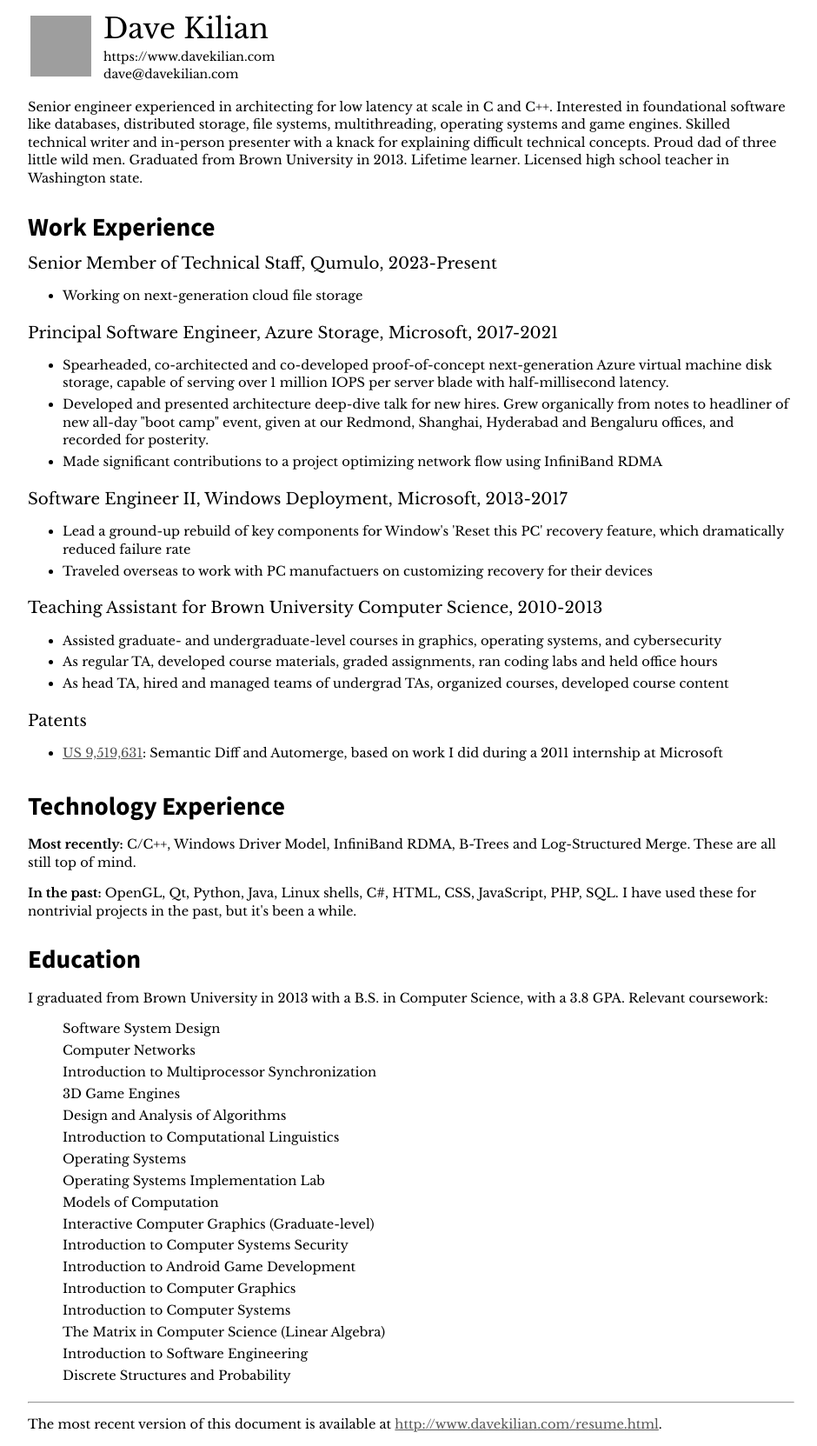
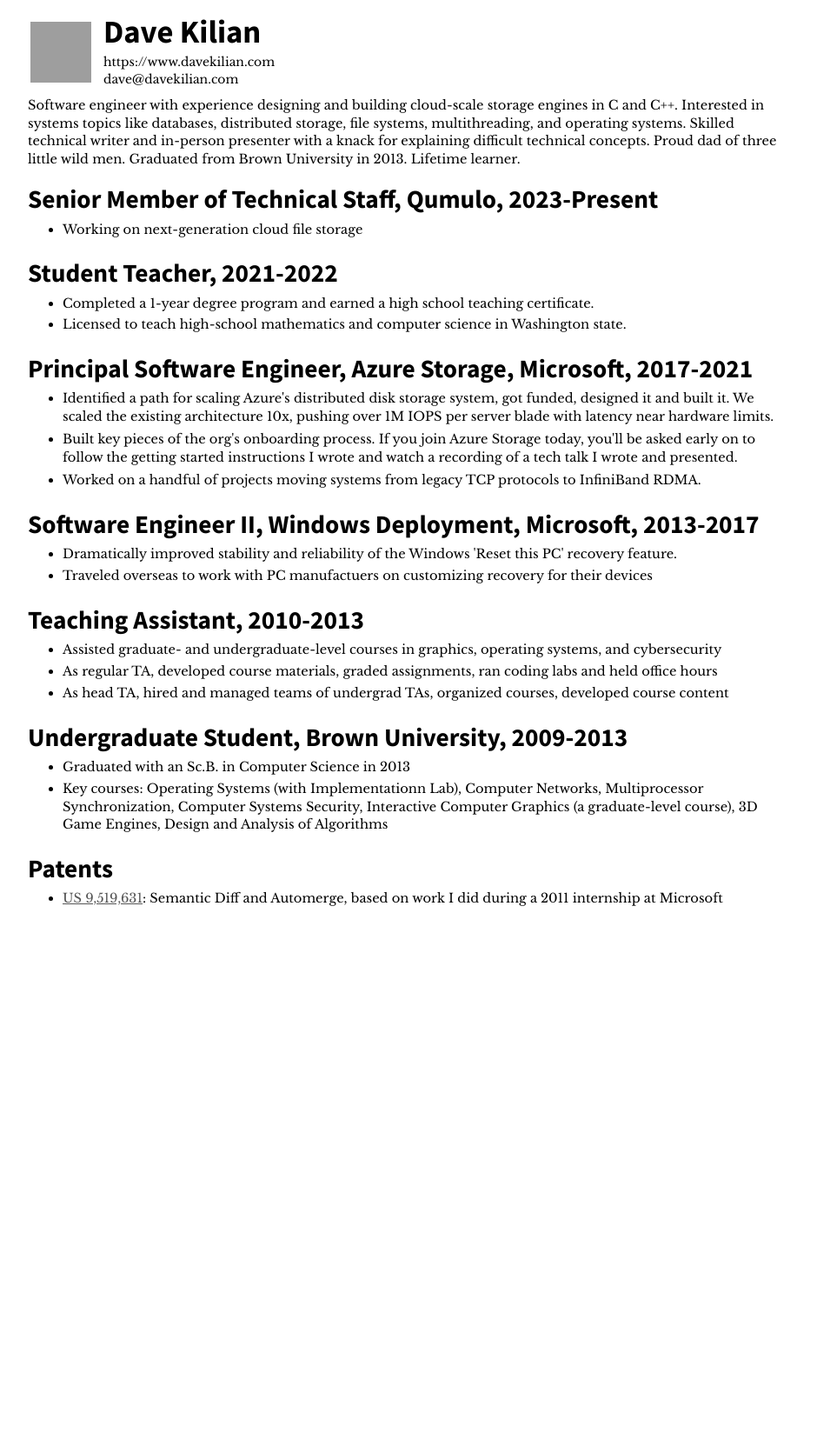
Before and after one commit to davekilian/davekilian.github.com, a Jekyll site: the page resume.html, which Jekyll copies as it is, in a window 1280 px wide. Shown: the whole page at 87% size, without its empty margins (168-1108 px from the left). Built offline with Jekyll 4.4.1, drawn with Linux system fonts in a browser that asks for light colours; after the commit the page ends 1063 px from its top, so only the background shows below that; grey boxes are pictures that could not be loaded.

Commit message:
Streamline resume

```diff
--- a/resume.html
+++ b/resume.html
@@ -19,8 +19,13 @@
 				font-size: 200%;
                 font-family: "Source Sans Pro";
                 font-weight: 700;
-                margin-bottom: .3em;
+                margin-bottom: 0;
+                margin-top: 0.2em;
 			}
+
+            ul {
+                margin-top: 0.3em;
+            }
 
 			.bottom-border {
 				border-bottom: 1px solid #aaa;
@@ -48,62 +53,82 @@
                          width="70px" height="70px" alt="" style="vertical-align: middle">
 				</td>
 				<td>
-					<span style="font-size: 220%">Dave Kilian</span><br>
+					<span style="font-size: 250%; font-family: 'Source Sans Pro'">Dave Kilian</span><br>
 
-					<div class="left" style="font-size: 95%">
+					<div class="left" style="font-size: 95%; padding-bottom: .5em">
                         https://www.davekilian.com<br>
 						dave@davekilian.com
 					</div>
 				</td>
 			</tr></table>
-            <p>
-            Senior engineer experienced in architecting for low latency at scale in C and C++.
-            Interested in foundational software like databases, distributed storage, file systems, multithreading, operating systems and game engines.
+            <p style="margin-top: 0">
+            Software engineer with experience designing and building cloud-scale storage engines in C and C++.
+            Interested in systems topics like databases, distributed storage, file systems, multithreading, and operating systems.
             Skilled technical writer and in-person presenter with a knack for explaining difficult technical concepts.
             Proud dad of three little wild men.
             Graduated from Brown University in 2013.
             Lifetime learner.
-            Licensed high school teacher in Washington state.
             </p>
 
 			<!-- Work Experience -->
-            <h2>Work Experience</h2>
+            <!-- <h2>Work Experience</h2> -->
 
-			<span style="font-size: 125%">Senior Member of Technical Staff, Qumulo, 2023-Present</span><br>
+            <h2>Senior Member of Technical Staff, Qumulo, 2023-Present</h2>
 
             <ul>
                 <li>Working on next-generation cloud file storage</li>
             </ul>
 
-			<span style="font-size: 125%">Principal Software Engineer, Azure Storage, Microsoft, 2017-2021</span><br>
+            <h2>Student Teacher, 2021-2022</h2>
 
             <ul>
-                <li>Spearheaded, co-architected and co-developed proof-of-concept next-generation Azure virtual machine disk storage, capable of serving over 1 million IOPS per server blade with half-millisecond latency.</li>
-                <li>Developed and presented architecture deep-dive talk for new hires. Grew organically from notes to headliner of new all-day "boot camp" event, given at our Redmond, Shanghai, Hyderabad and Bengaluru offices, and recorded for posterity.</li>
-                <li>Made significant contributions to a project optimizing network flow using InfiniBand RDMA</li>
+                <li>Completed a 1-year degree program and earned a high school teaching certificate.</li>
+                <li>Licensed to teach high-school mathematics and computer science in Washington state.</li>
             </ul>
-			<span style="font-size: 125%">Software Engineer II, Windows Deployment, Microsoft, 2013-2017</span><br>
+
+			<h2>Principal Software Engineer, Azure Storage, Microsoft, 2017-2021</h2>
 
             <ul>
-                <li>Lead a ground-up rebuild of key components for Window's 'Reset this PC' recovery feature,
-                    which dramatically reduced failure rate</li>
+                <li style="margin-bottom: 0.1em">
+                    Identified a path for scaling Azure's distributed disk storage system, got funded, designed it and built it.
+                    We scaled the existing architecture 10x, pushing over 1M IOPS per server blade with latency near hardware limits.</li>
+                <li style="margin-bottom: 0.1em">
+                    Built key pieces of the org's onboarding process. If you join Azure Storage today, you'll be asked early on to follow
+                    the getting started instructions I wrote and watch a recording of a tech talk I wrote and presented.</li>
+                <li>Worked on a handful of projects moving systems from legacy TCP protocols to InfiniBand RDMA.</li>
+            </ul>
+
+			<h2>Software Engineer II, Windows Deployment, Microsoft, 2013-2017</h2>
+
+            <ul>
+                <li>Dramatically improved stability and reliability of the Windows 'Reset this PC' recovery feature.</li>
                 <li>Traveled overseas to work with PC manufactuers on customizing recovery for their devices</li>
             </ul>
 
-			<span style="font-size: 125%">Teaching Assistant for Brown University Computer Science, 2010-2013</span><br>
+			<h2>Teaching Assistant, 2010-2013</h2>
             <ul>
                 <li>Assisted graduate- and undergraduate-level courses in graphics, operating systems, and cybersecurity</li>
                 <li>As regular TA, developed course materials, graded assignments, ran coding labs and held office hours</li>
                 <li>As head TA, hired and managed teams of undergrad TAs, organized courses, developed course content</li>
 			</ul>
 
-            <span style="font-size: 125%">Patents</span>
+			<h2>Undergraduate Student, Brown University, 2009-2013</h2>
+            <ul>
+                <li>Graduated with an Sc.B. in Computer Science in 2013</li>
+                <li>Key courses: Operating Systems (with Implementationn Lab), Computer Networks, Multiprocessor Synchronization,
+                    Computer Systems Security, Interactive Computer Graphics (a graduate-level course),
+                    3D Game Engines, Design and Analysis of Algorithms
+                </li>
+			</ul>
+
+            <h2>Patents</h2>
             <ul>
                 <li><a href="http://patft.uspto.gov/netacgi/nph-Parser?Sect2=PTO1&Sect2=HITOFF&p=1&u=/netahtml/PTO/search-bool.html&r=1&f=G&l=50&d=PALL&RefSrch=yes&Query=PN/9519631">US 9,519,631</a>: Semantic Diff and Automerge,
                     based on work I did during a 2011 internship at Microsoft</li>
             </ul>
 
 			<!-- Technologies -->
+            <!--
 			<h2>Technology Experience</h2>
 
             <p><b>Most recently:</b> C/C++, Windows Driver Model, InfiniBand RDMA, B-Trees and Log-Structured Merge.
@@ -111,8 +136,10 @@
 
             <p><b>In the past:</b> OpenGL, Qt, Python, Java, Linux shells, C#, HTML, CSS, JavaScript, PHP, SQL.
             I have used these for nontrivial projects in the past, but it's been a while.</p>
+            -->
 
 			<!-- Education -->
+            <!--
 			<h2 style="page-break-before: always">Education</h2>
             <p>I graduated from Brown University in 2013 with a B.S. in Computer Science, with a 3.8 GPA.
             Relevant coursework:</p>
@@ -135,12 +162,15 @@
 				<li>Introduction to Software Engineering</li>
 				<li>Discrete Structures and Probability</li>
 			</ul>
+            -->
 
 			<!-- Footer -->
+            <!--
 			<hr style="color: gray; width: 100%">
 
 			<p>The most recent version of this document is available at
             <a href="http://www.davekilian.com/resume.html">http://www.davekilian.com/resume.html</a>.</p>
+            -->
 		</div>
 	</body>
 </html>
```
Also changed, not shown: 1 other file.
